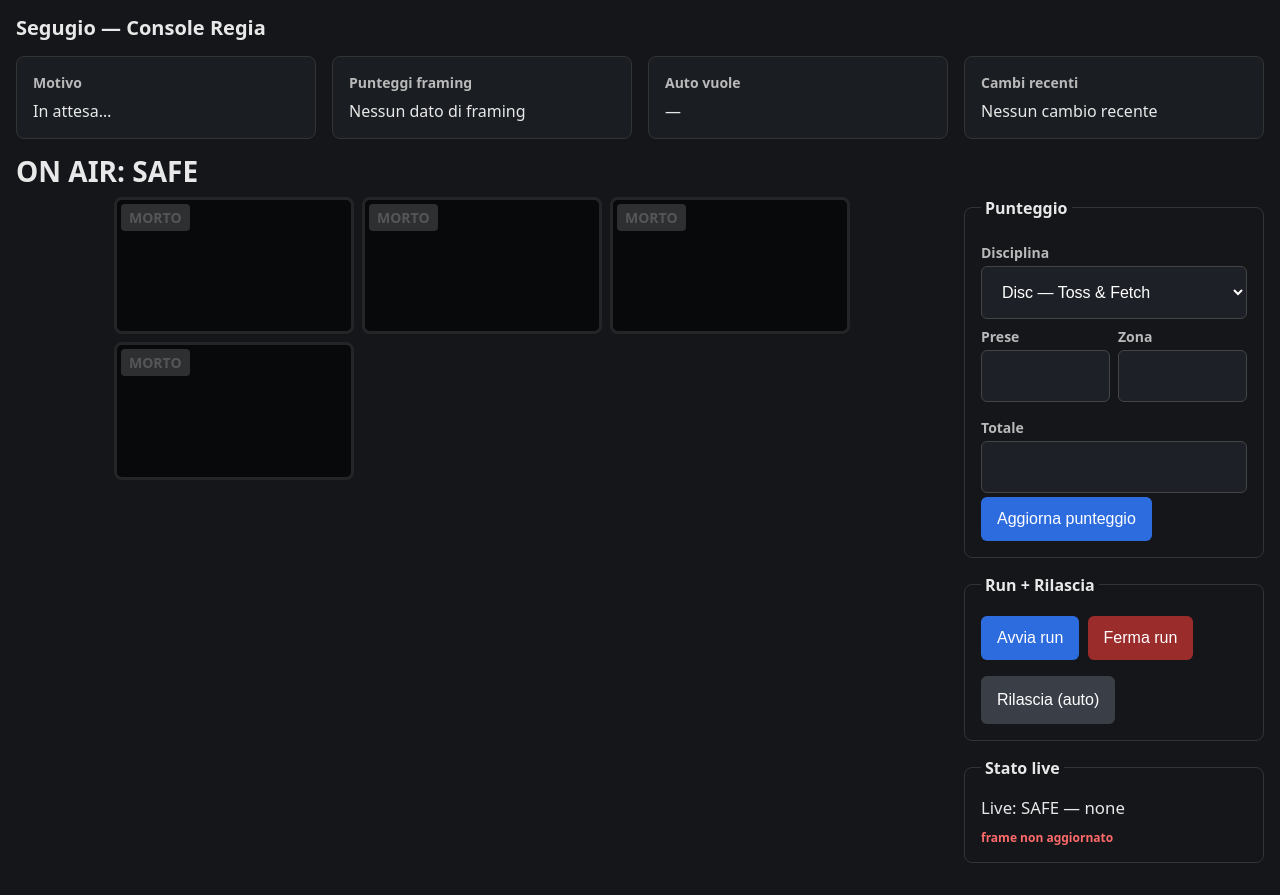
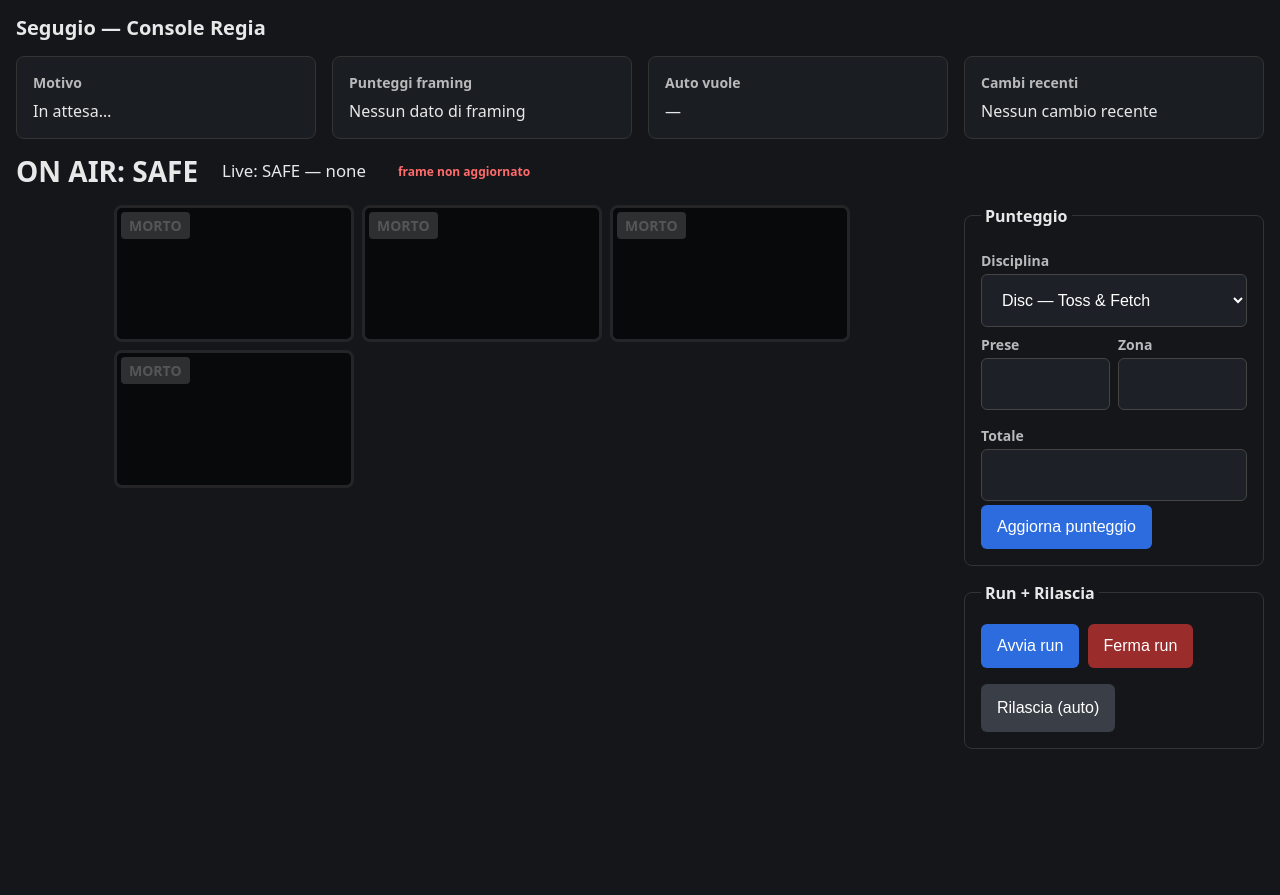
Before and after one commit to 7hemas7er/segugio, a Flask app: page / in a window 1280 px wide. After the commit the page ends 749 px from the top, so only its background shows below. Run offline with Flask 3, Linux system fonts and the light colour scheme; data that the repository does not hold is empty.

Commit message:
feat(console): move live status inline next to ON AIR title
Co-Authored-By: Claude Opus 4.8 (1M context) <noreply@anthropic.com>

```diff
--- a/src/segugio/ui/templates/console.html
+++ b/src/segugio/ui/templates/console.html
@@ -52,6 +52,11 @@
        multiview (centered) → control-strip (3 cards). No more 2-column layout/overflowing
        sidebar; everything fits one landscape-tablet screen with no sidebar scroll. --- */
     .onair { font-weight: 700; margin: 0 0 8px; font-size: 1.75rem; line-height: 1.2; }
+    /* ON AIR row: big title on the left, the live status (stato/feeds/freshness) inline beside it. */
+    .onair-row { display: flex; flex-wrap: wrap; align-items: center; gap: 8px 24px; margin: 0 0 16px; }
+    .onair-row .onair { margin: 0; }
+    .onair-status { display: flex; flex-wrap: wrap; align-items: center; gap: 8px 16px; }
+    .onair-status .freshness { margin: 0; }
     /* BAND 1 — 4 info cards in a horizontal row above ON AIR (gap a 4px multiple). */
     .info-strip { display: grid; grid-template-columns: repeat(4, 1fr); gap: 16px;
                   align-items: start; margin: 0 0 16px; }
@@ -213,9 +218,17 @@
     </section>
   </div>
 
-  <!-- BAND 2 — ON AIR banner (enlarged) above the single live (the multiview). The overlay is
-       published directly to OBS, so the console shows NO redundant overlay preview here. -->
-  <div class="onair" id="onair">ON AIR: <span id="onair-cam">—</span></div>
+  <!-- BAND 2 — ON AIR banner with the live status inline beside the title (Stato live moved up
+       from the side column). The overlay is published directly to OBS (no preview here). -->
+  <div class="onair-row">
+    <div class="onair" id="onair">ON AIR: <span id="onair-cam">—</span></div>
+    <div class="onair-status">
+      <div id="stato">Live: <span id="live-cam">—</span> — <span id="live-reason">—</span></div>
+      <div id="feeds"></div>
+      <!-- UXT-03 freshness stamp: "agg. {n}s fa" / "frame non aggiornato" (never "LIVE" stale). -->
+      <div class="freshness" id="freshness">agg. 0s fa</div>
+    </div>
+  </div>
 
   <!-- BAND 3 — live-row: MULTIVIEW (left) + Punteggio card (right). Each tile is role="button"
        = the whole-tile force control (D-02): one click POSTs /command {force_cam} immediately,
@@ -292,15 +305,6 @@
       <button type="button" data-action="start" class="run-btn">Avvia run</button>
       <button type="button" data-action="stop" class="run-btn danger">Ferma run</button>
       <button type="button" id="rilascia" class="secondary">Rilascia (auto)</button>
-    </fieldset>
-
-    <!-- Stato live: LIVE DIRECTOR STATUS read-back (D-11) -->
-    <fieldset>
-      <legend>Stato live</legend>
-      <div id="stato">Live: <span id="live-cam">—</span> — <span id="live-reason">—</span></div>
-      <div id="feeds"></div>
-      <!-- UXT-03 freshness stamp: "agg. {n}s fa" / "frame non aggiornato" (never "LIVE" stale). -->
-      <div class="freshness" id="freshness">agg. 0s fa</div>
     </fieldset>
 
   </div>
```
Also changed, not shown: .planning/STATE.md.
